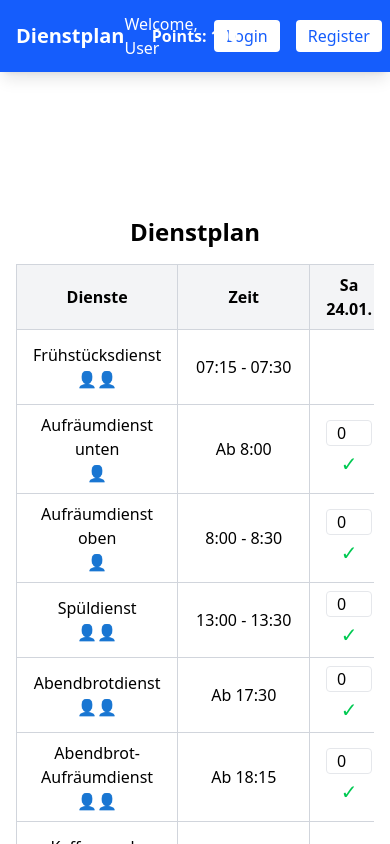
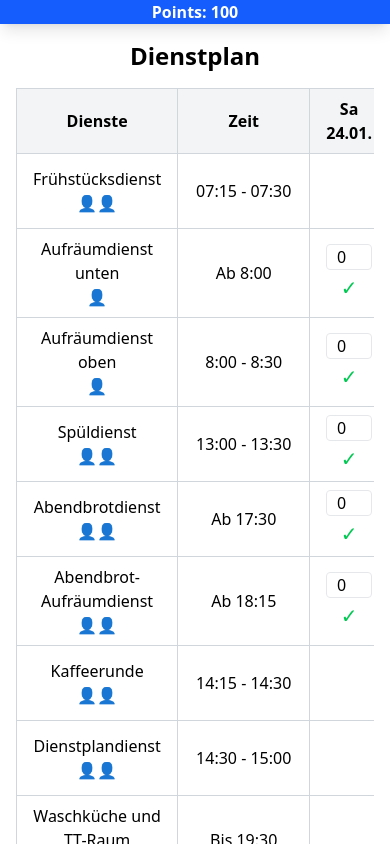
Before and after one commit to Joelbarfoo/angular-firebase-dienstplan-wh, an Angular app: page / in a window 390 px wide. Shown: the top 844 px of the page. Built offline with nearby package versions, Linux system fonts and the light colour scheme.

Commit message:
fixed css for mobile devices

```diff
--- a/src/app/features/home/home/home.html
+++ b/src/app/features/home/home/home.html
@@ -1,5 +1,5 @@
 <app-navbar></app-navbar>
-<div class="container mx-auto max-w-4xl p-4 m-64 mt-32">
+<div class="container mx-auto max-w-full p-4 md:max-w-4xl md:mt-32">
   <h1 class="text-2xl font-bold mb-4 text-center">Dienstplan</h1>
   <div class="overflow-x-auto">
     <table class="min-w-full table-auto border-collapse border border-gray-300">
--- a/src/app/features/home/navbar/navbar.html
+++ b/src/app/features/home/navbar/navbar.html
@@ -1,15 +1,24 @@
 <nav class="bg-blue-600 text-white shadow-lg sticky top-0 z-50 relative">
-  <div class="container mx-auto px-4 py-3 flex justify-between items-center">
-    <div class="text-xl font-bold">
+  <div class="container mx-auto px-4 py-3 flex items-center justify-between relative">
+
+    <!-- Left: Logo / Title (only on md+) -->
+    <div class="text-xl font-bold hidden md:block">
       Dienstplan
     </div>
-    <div class="flex items-center absolute left-1/2 transform -translate-x-1/2">
-      <span class="font-bold text-center">Points: 100</span>
+
+    <!-- Center: Points (only on small screens) -->
+    <div class="absolute left-1/2 transform -translate-x-1/2 md:static md:transform-none">
+      <span class="font-bold text-center block md:hidden">Points: 100</span>
+      <!-- On md+ you can also show it somewhere else if needed -->
+      <span class="hidden md:inline font-bold">Points: 100</span>
     </div>
-    <div class="flex items-center space-x-4">
+
+    <!-- Right: User / Buttons (only on md+) -->
+    <div class="flex items-center space-x-4 hidden md:flex">
       <span>Welcome, User</span>
       <button class="bg-white text-blue-600 px-3 py-1 rounded hover:bg-gray-100 transition duration-300">Login</button>
-      <button class="bg-white text-blue-600 px-3 py-1 rounded hover:bg-gray-800 transition duration-300">Register</button>
+      <button class="bg-white text-blue-600 px-3 py-1 rounded hover:bg-gray-200 transition duration-300">Register</button>
     </div>
+
   </div>
 </nav>
```
